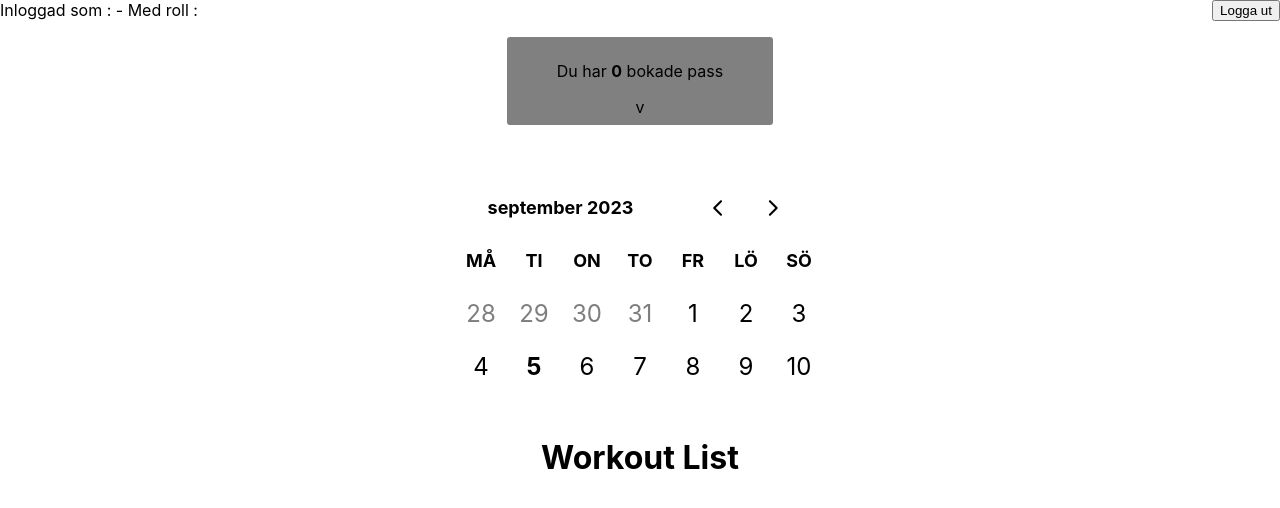
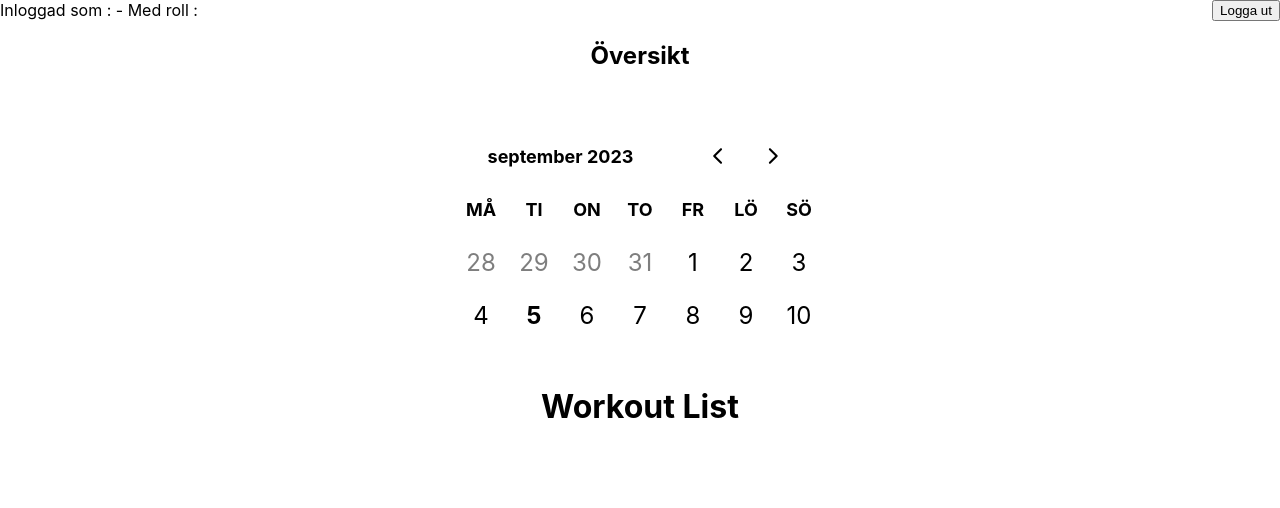
Before and after one commit to BoMar-Dev/strong-n-epic-react-typescript, a React (Create React App) app: page /user in a window 1280 px wide. Shown: the top 508 px of the page. Built offline with nearby package versions, Linux system fonts and the light colour scheme.

Commit message:
separate admin and user

```diff
--- a/src/components/Header.tsx
+++ b/src/components/Header.tsx
@@ -3,12 +3,19 @@ import { useState, useEffect } from "react";
 import { IUser } from "../types/UserType";
 import { Users } from "../db/UsersDB";
 import "../styles/header.css";
+import { useNavigate } from "react-router-dom";
 
 // type HeaderProps = {
 //   user: IUser;
 // };
 
 const Header = (): JSX.Element => {
+  const navigate = useNavigate();
+
+  const handleLogOut = () => {
+    navigate("/");
+  };
+
   return (
     <div className="header-buttons">
       {/* <button>
@@ -18,7 +25,7 @@ const Header = (): JSX.Element => {
         Inloggad som : {localStorage.getItem("username")} - Med roll :{" "}
         {localStorage.getItem("role")}
       </div>
-      <button> Logga ut </button>
+      <button onClick={handleLogOut}> Logga ut </button>
     </div>
   );
 };
--- a/src/components/ShowWorkout.tsx
+++ b/src/components/ShowWorkout.tsx
@@ -1,5 +1,4 @@
 import React, { useState } from "react";
-
 
 // date-picker
 import { endOfWeek, isWithinInterval, startOfWeek, format } from "date-fns";
@@ -44,7 +43,6 @@ const WorkoutList: React.FC = () => {
     setSelectedWorkout([...selectedWorkout, workoutName]);
   };
 
-
   const handleDayClick = (day: Date) => {
     setSelectedDay(day);
   };
@@ -56,7 +54,6 @@ const WorkoutList: React.FC = () => {
   // );
 
   const renderTodaysWorkouts = () => {
-
     console.log(selectedDay?.getDay());
 
     if (selectedDay && selectedDay.getDay() === 5) {
@@ -85,11 +82,19 @@ const WorkoutList: React.FC = () => {
 
   return (
     <div>
-      <div className="booked-workout-container">
-        <p>
-          Du har <span className="count">{count}</span> bokade pass{" "}
-        </p>
-        <span>v</span>
+      <div>
+        {localStorage.getItem("role") === "USER" ? (
+          <div className="booked-workout-container">
+            <p>
+              Du har <span className="count">{count}</span> bokade pass{" "}
+            </p>
+            <span>v</span>
+          </div>
+        ) : (
+          <div className="admin-title">
+            <h2>Översikt</h2>
+          </div>
+        )}
       </div>
       <div>
         <ul className="selected-workout">
@@ -101,7 +106,8 @@ const WorkoutList: React.FC = () => {
       </div>
       <div className="calendar-container">
         <div>
-          <DayPicker className="DayPicker"
+          <DayPicker
+            className="DayPicker"
             selected={selectedDay}
             onDayClick={handleDayClick}
             components={{ Row: CurrentWeekRow }}
@@ -114,13 +120,8 @@ const WorkoutList: React.FC = () => {
           />
         </div>
         <h1>Workout List</h1>
-        <div>
-          {renderTodaysWorkouts()}
-        </div>
-
+        <div>{renderTodaysWorkouts()}</div>
       </div>
-
-
     </div>
   );
 };
--- a/src/pages/AdminPage.tsx
+++ b/src/pages/AdminPage.tsx
@@ -2,6 +2,8 @@ import React from "react";
 
 import { IUser } from "../types/UserType";
 import { Header } from "../components/Header";
+
+import WorkoutList from "../components/ShowWorkout";
 
 import "../styles/workout.css";
 
@@ -9,6 +11,7 @@ const AdminPage = () => {
   return (
     <div>
       <Header />
+      <WorkoutList />
     </div>
   );
 };
--- a/src/styles/workout.css
+++ b/src/styles/workout.css
@@ -65,3 +65,7 @@ h1 {
     margin: 0 auto;
     max-width: 600px;
 }
+
+.admin-title {
+    text-align: center;
+}
```
Also changed, not shown: src/components/BookedWorkouts.tsx (deleted, +0 -14 lines).
